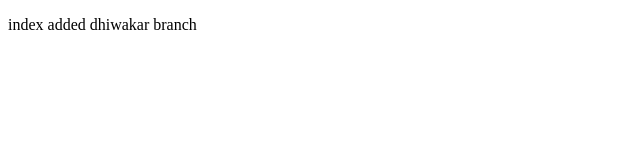
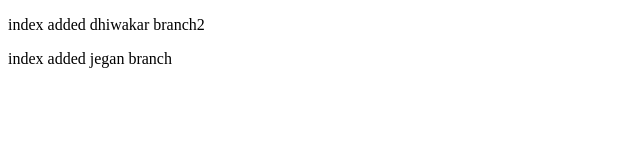
Before and after one commit to call-me-sundar/github, a plain HTML site: page index.html in a window 1280 px wide. Shown: the whole page, without its empty margins (0-640 px from the left). Drawn offline with Linux system fonts and the light colour scheme.

Commit message:
added p tag

```diff
--- a/index.html
+++ b/index.html
@@ -6,6 +6,7 @@
     <title>Document</title>
 </head>
 <body>
-    <p>index added dhiwakar branch</p>
+    <p>index added dhiwakar branch2</p>
+    <p>index added jegan branch</p>
 </body>
 </html>
```
